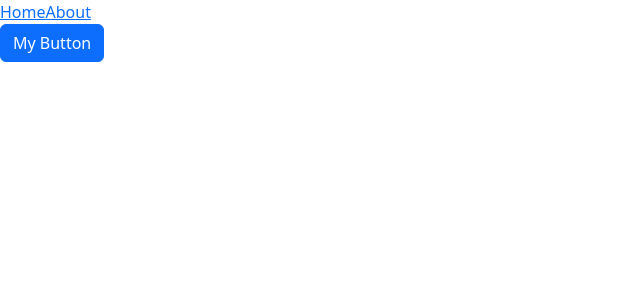
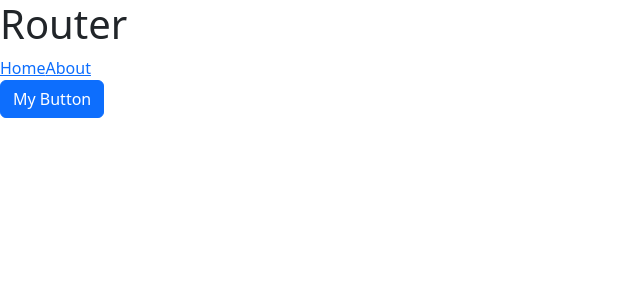
Before and after one commit to sdmans/react-game-app, a React (Vite) app: page / in a window 1280 px wide. Shown: the top 300 px of the page, without its empty margins (0-640 px from the left). Built offline with nearby package versions, Linux system fonts and the light colour scheme.

Commit message:
Updating to use shared routing header

```diff
--- a/src/App.tsx
+++ b/src/App.tsx
@@ -1,9 +1,10 @@
 import MainPage from "./components/MainPage";
-import { Link, RouterProvider, createBrowserRouter } from "react-router-dom";
+import { Routes, Route, BrowserRouter } from "react-router-dom";
+import Nav from "./components/Nav";
+// pages
 import ErrorPage from "./components/ErrorPage";
 import About from "./components/About";
-
-const router = createBrowserRouter([
+const routes = [
   {
     path: "/",
     element: <MainPage />,
@@ -13,12 +14,27 @@ const router = createBrowserRouter([
     path: "/about",
     element: <About />,
   },
-]);
+];
 
 function App() {
   return (
     <>
-      <RouterProvider router={router} />
+      <BrowserRouter>
+        <header>
+          <h1>Router</h1>
+          <Nav />
+        </header>
+
+        <main>
+          <Routes>
+            {routes.map((route, index) => {
+              return (
+                <Route key={index} path={route.path} element={route.element} />
+              );
+            })}
+          </Routes>
+        </main>
+      </BrowserRouter>
     </>
   );
 }
--- a/src/components/MainPage.tsx
+++ b/src/components/MainPage.tsx
@@ -2,7 +2,6 @@ import ListGroup from "./ListGroup";
 import Alert from "./Alert";
 import Button from "./Button";
 import { useState } from "react";
-import { Link } from "react-router-dom";
 
 let wards = [
   "Shibuya (渋谷区)",
@@ -23,8 +22,6 @@ function MainPage() {
 
   return (
     <div>
-      <Link to={`/`}>Home</Link>
-      <Link to={`/about`}>About</Link>
       {showAlert && (
         <Alert onClose={dismissAlert}>
           <span className="fs-3">Hello World!</span>
--- /dev/null
+++ b/src/components/Nav.tsx
@@ -0,0 +1,12 @@
+import { Link, NavLink } from "react-router-dom";
+
+function Nav() {
+  return (
+    <nav>
+      <Link to={`/`}>Home</Link>
+      <NavLink to={`/about`}>About</NavLink>
+    </nav>
+  );
+}
+
+export default Nav;
```
